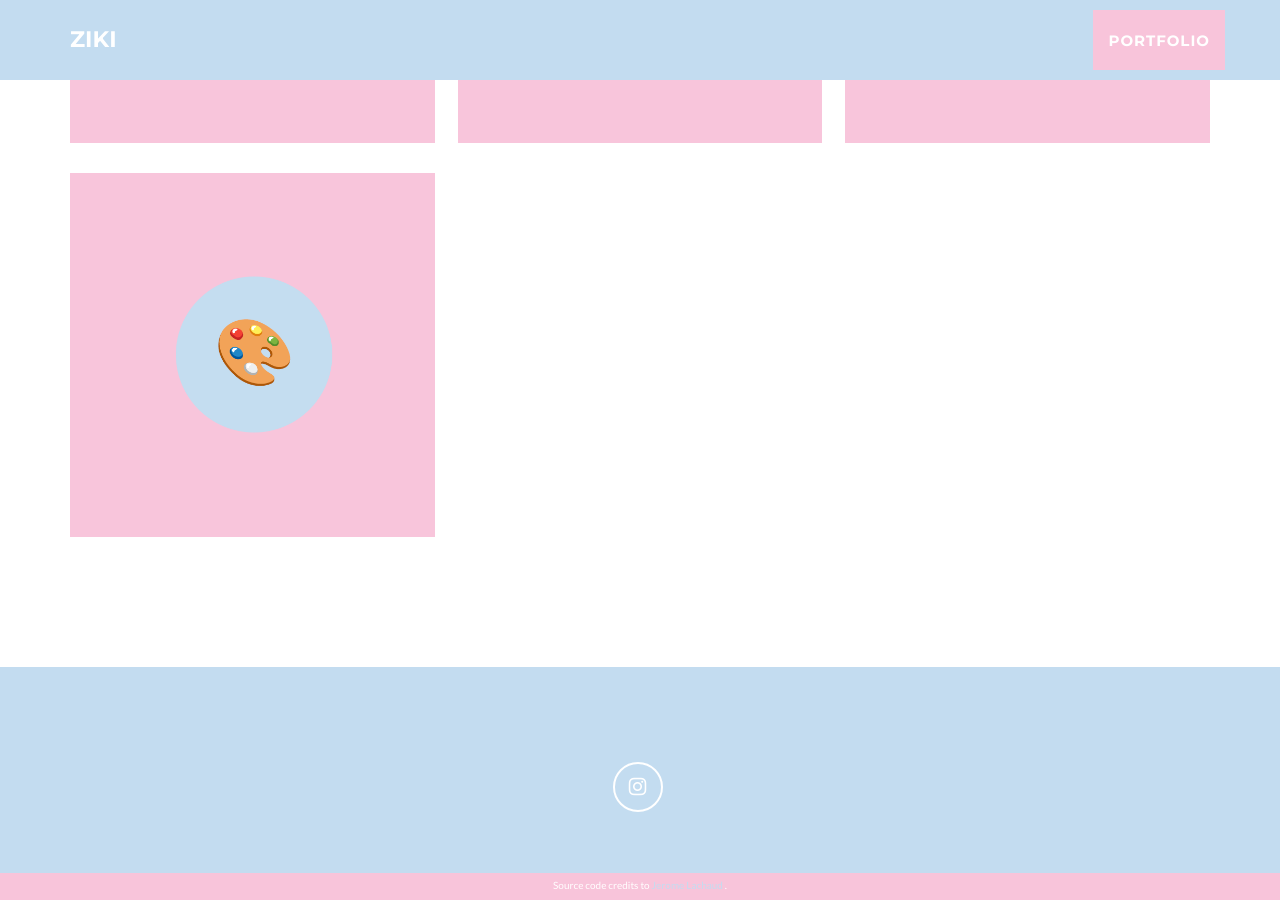
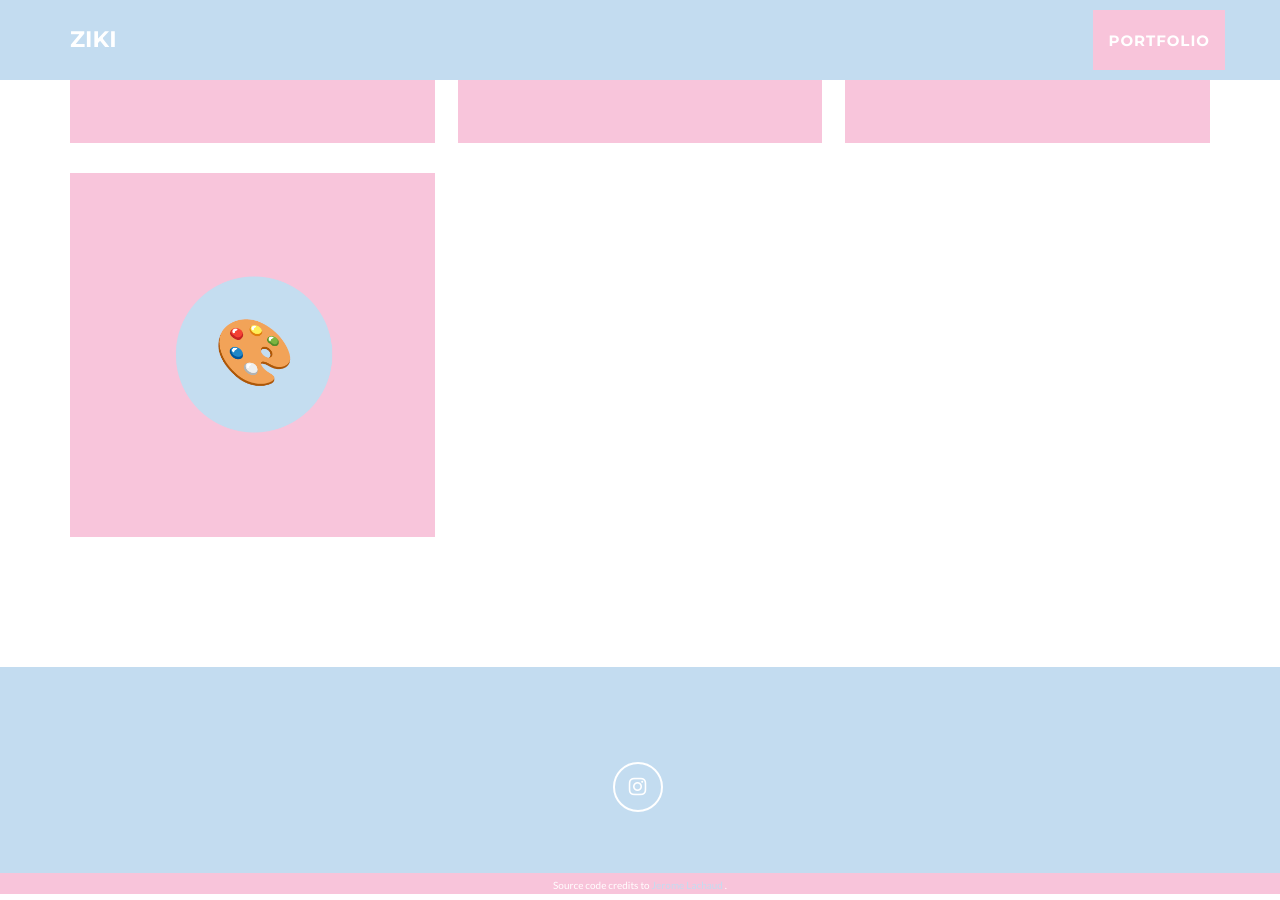
Before and after one commit to zikkkiii/zikkkiii.github.io, a Jekyll site: the page built from _posts/2014-07-20-♡.markdown, in a window 1280 px wide and 900 px high, scrolled down 1120 px. Built offline with Jekyll 4.4.1, drawn with Linux system fonts in a browser that asks for light colours.

Commit message:
Update footer.html

```diff
--- a/_includes/footer.html
+++ b/_includes/footer.html
@@ -43,7 +43,7 @@
   <div class="container">
     <div class="row">
       <div class="col-lg-12">
-        <p style="font-size: 1rem; text-align: center;height: 7px;">
+        <p style="font-size: 1rem; text-align: center;height: 1px;">
           Source code credits to
           <a href="https://github.com/jeromelachaud/freelancer-theme" target="_blank"
              style="color: #c3dcf0; text-decoration: none;">
```
